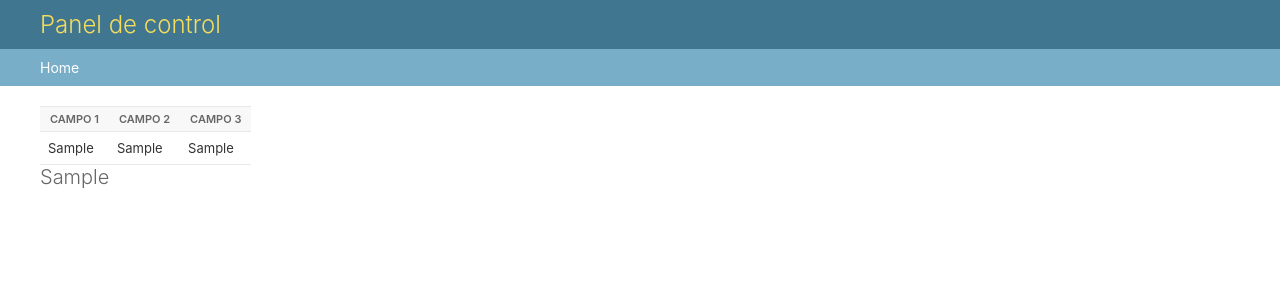
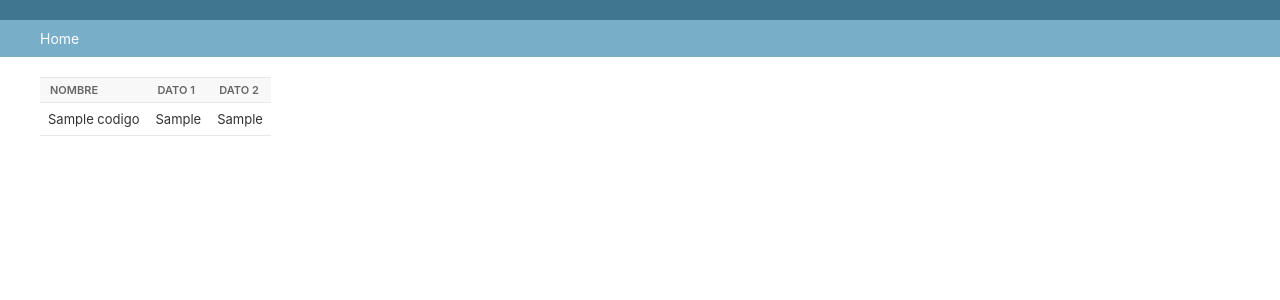
Before and after one commit to zoesacks/muni, a Django app: template proyecto/principal/templates/index.html in a window 1280 px wide. Shown: the top 300 px of the page. Run offline with Django 4.2, Linux system fonts and the light colour scheme; the template is opened without the code that fills it: most values are stand-ins (such as "Sample title", 1, 10 or a date in 2020); some libraries are stand-ins or nearby versions.

Commit message:
fix html

```diff
--- a/proyecto/manage.py
+++ b/proyecto/manage.py
@@ -8,7 +8,7 @@ def main():
     """Run administrative tasks."""
     os.environ.setdefault('DJANGO_SETTINGS_MODULE', 'proyecto.settings')
     try:
-        from django.core.management import execute_from_command_line
+           from django.core.management import execute_from_command_line
     except ImportError as exc:
         raise ImportError(
             "Couldn't import Django. Are you sure it's installed and "
--- a/proyecto/principal/models.py
+++ b/proyecto/principal/models.py
@@ -10,6 +10,8 @@ class cuadroPrincipal(models.Model):
     unidadEjecutora = models.CharField(max_length=10, null=True, blank=True)
     objeto = models.TextField(null=True, blank=True)
 
+    def __str__(self):
+        return self.codigo
 
     class Meta:
         verbose_name = 'devengados'
--- a/proyecto/principal/templates/index.html
+++ b/proyecto/principal/templates/index.html
@@ -2,37 +2,41 @@
 
 {% block title %}Dashboard{% endblock %}
 
-{% block branding %}
-<h1 id="site-name"><a href="{% url 'admin:index' %}">Panel de control</a></h1>
-{% endblock %}
+
 
 {% block content %}
 
 
 
 <script src="https://cdn.jsdelivr.net/npm/chart.js@3.0.0/dist/chart.min.js"></script>
+<body>
     <table>
         <thead>
             <tr>
-            <th>Campo 1</th>
-            <th>Campo 2</th>
-            <th>Campo 3</th>
+                <th>Nombre</th>
+                <th>Dato 1</th>
+                <th>Dato 2</th>
             </tr>
         </thead>
         <tbody>
-
+            {% for elemento in datos %}
                 <tr>
-            <td>{{ codigo.viewCuadro }}</td>
-            <td>{{ nroFactura.viewCuadro }}</td>
-            <td>{{ proveedor.viewCuadro }}</td>
+                    <td>{{ elemento.codigo }}</td>
+                    <td>{{ elemento.nroFactura }}</td>
+                    <td>{{ elemento.oc }}</td>
                 </tr>
-
+            {% endfor %}
         </tbody>
     </table>
+</body>
 
-<h1>{{ viewCuadro }}</h1>
 
 {% endblock %}
+
+
+
+
+
 <div class="container">
     <div class="row">
         <div class="col-lg-3 col-md-6 col-sm-6 col-12">
--- a/proyecto/principal/urls.py
+++ b/proyecto/principal/urls.py
@@ -3,5 +3,5 @@ from . import views
 
 
 urlpatterns = [
-	path('', views.post_list, name='post_list'),
+	path('', views.index, name='index'),
 ]
--- a/proyecto/proyecto/settings.py
+++ b/proyecto/proyecto/settings.py
@@ -37,7 +37,7 @@ INSTALLED_APPS = [
     'django.contrib.sessions',
     'django.contrib.messages',
     'django.contrib.staticfiles',
-    'principal.apps.PrincipalConfig',
+    'principal',
     'import_export',
 
 ]
```
Also changed, not shown: proyecto/principal/views.py (+5 -5 lines). Lines whose indentation alone changed are shown as unchanged.
